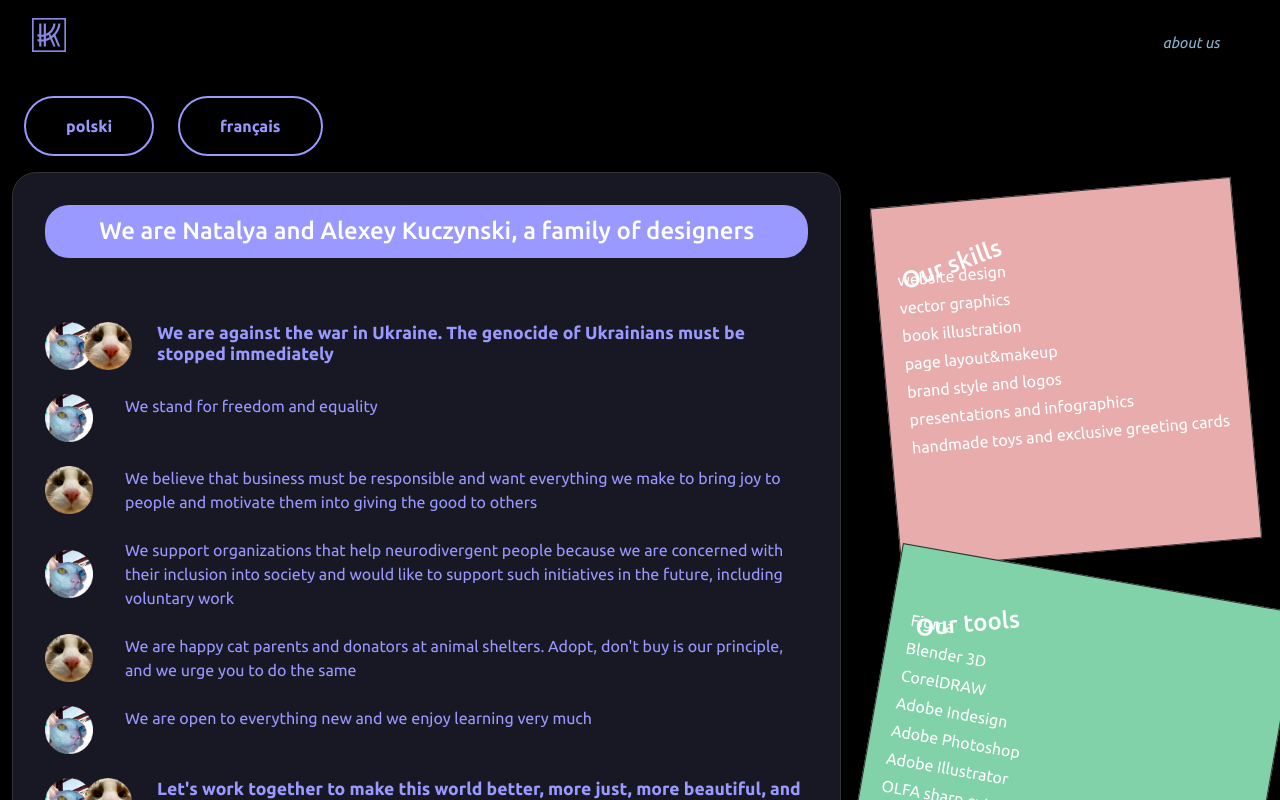
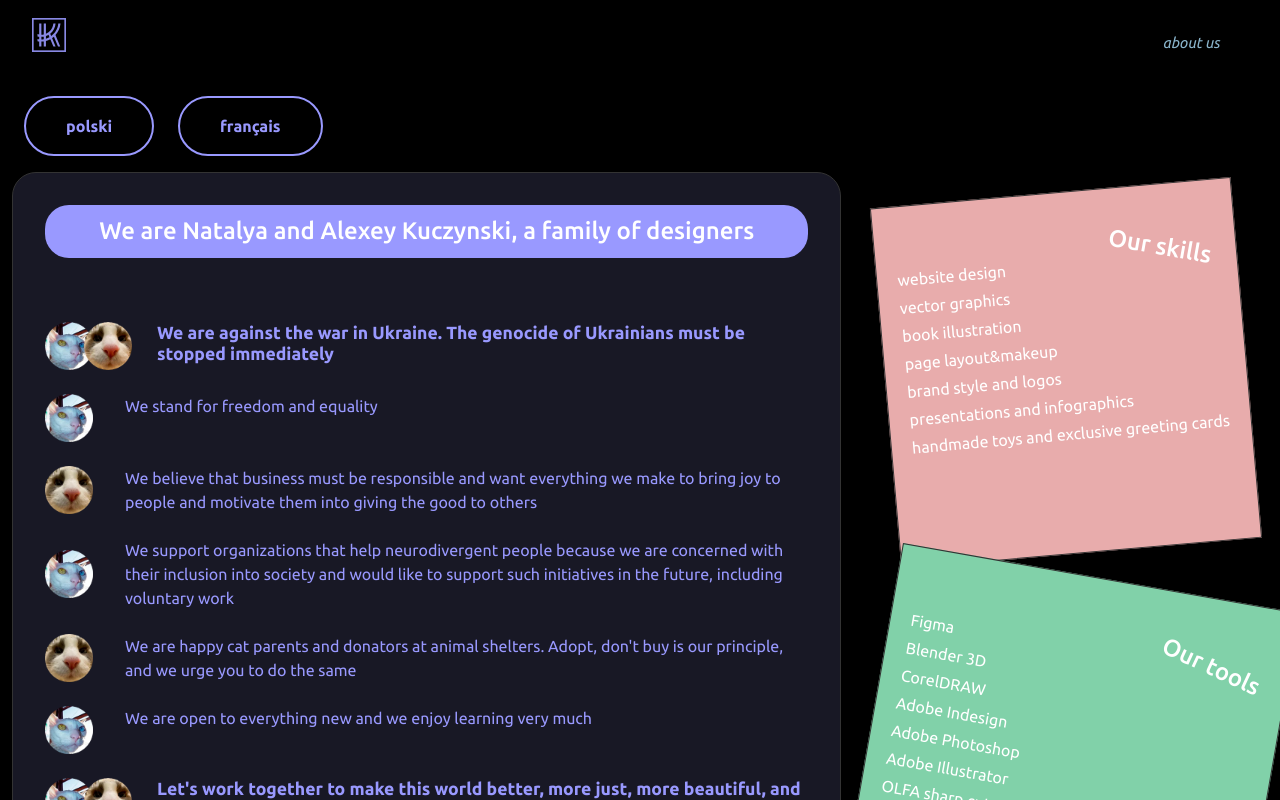
Before and after one commit to AleksyKuczynski/kukraft-next, a Next.js app: page /about-us in a window 1280 px wide. Shown: the top 800 px of the page. Built offline with nearby package versions, Linux system fonts and the light colour scheme.

Commit message:
Fixed About Us

```diff
--- a/src/components/AboutUs/SkillsToolsBox.module.scss
+++ b/src/components/AboutUs/SkillsToolsBox.module.scss
@@ -3,7 +3,6 @@
 
 .container {
   list-style: none;
-  display: block;
   padding: 5%;
   aspect-ratio: 1 / 1;
   color: $color-text;
@@ -23,9 +22,9 @@
 }
 
 .title {
-  transform: rotate(-15deg);
+  transform: rotate(15deg);
   font-size: 1.5rem;
-  text-align: start;
+  text-align: end;
 }
 
 .list {
```
